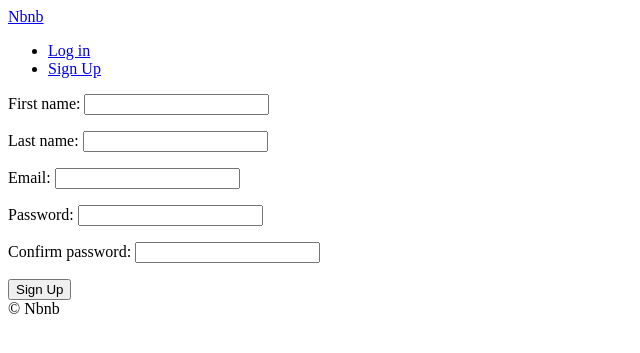
After one commit to JaeHyung94/airbnb-clone, a Django app: page /users/signup in a window 1280 px wide. The commit adds this page. Shown: the top 353 px of the page, without its empty margins (0-640 px from the left). Run offline with Django 3.2, Linux system fonts and the light colour scheme.

Commit message:
Making Signup page with form

```diff
--- a/templates/partials/nav.html
+++ b/templates/partials/nav.html
@@ -5,6 +5,7 @@
     <li><a href="{% url "users:logout" %}">Log out</a></li>
     {% else %}
     <li><a href="{% url "users:login" %}">Log in</a></li>
+    <li><a href="{% url "users:signup" %}">Sign Up</a></li>
     {% endif %}
 
 
--- /dev/null
+++ b/templates/users/signup.html
@@ -0,0 +1,22 @@
+{% extends "base.html" %}
+
+{% block page_title %}
+Sign Up
+{% endblock page_title %}
+
+
+{% block search-bar %}
+
+{% endblock search-bar %}
+
+
+{% block content %}
+<form method="POST" action="{% url "users:signup" %}">
+    {% csrf_token %}
+    {{form.as_p}}
+    <button>Sign Up</button>
+</form>
+
+
+
+{% endblock content %}
--- a/users/forms.py
+++ b/users/forms.py
@@ -1,4 +1,5 @@
 from django import forms
+from django.contrib.auth.models import User
 from . import models
 
 
@@ -20,3 +21,42 @@ class LoginForm(forms.Form):
                 self.add_error("password", forms.ValidationError("Password is Wrong"))
         except models.User.DoesNotExist:
             self.add_error("email", forms.ValidationError("User Does Not Exist"))
+
+
+class SignupForm(forms.Form):
+
+    first_name = forms.CharField(max_length=80)
+    last_name = forms.CharField(max_length=80)
+    email = forms.EmailField()
+    password = forms.CharField(widget=forms.PasswordInput, label="Password")
+    password1 = forms.CharField(widget=forms.PasswordInput, label="Confirm password")
+
+    def clean_email(self):
+        email = self.cleaned_data.get("email")
+
+        try:
+            models.User.objects.get(email=email)
+            raise forms.ValidationError("User already exists with this email")
+        except models.User.DoesNotExist:
+            return email
+
+    def clean_password1(self):
+        password = self.cleaned_data.get("password")
+        password1 = self.cleaned_data.get("password1")
+
+        if password == password1:
+            return password
+        else:
+            raise forms.ValidationError("Password confirmation does not match")
+
+    def save(self):
+        first_name = self.cleaned_data.get("first_name")
+        last_name = self.cleaned_data.get("last_name")
+        email = self.cleaned_data.get("email")
+        password = self.cleaned_data.get("password")
+
+        user = models.User.objects.create_user(email, email=email, password=password)
+        user.first_name = first_name
+        user.last_name = last_name
+
+        user.save()
--- a/users/urls.py
+++ b/users/urls.py
@@ -6,4 +6,5 @@ app_name = "users"
 urlpatterns = [
     path("login", views.LoginView.as_view(), name="login"),
     path("logout", views.log_out, name="logout"),
+    path("signup", views.SignupView.as_view(), name="signup"),
 ]
--- a/users/views.py
+++ b/users/views.py
@@ -52,3 +52,22 @@ class LoginView(FormView):
 def log_out(request):
     logout(request)
     return redirect(reverse("core:home"))
+
+
+class SignupView(FormView):
+    template_name = "users/signup.html"
+    form_class = forms.SignupForm
+    success_url = reverse_lazy("core:home")
+
+    def form_valid(self, form):
+        form.save()
+
+        email = form.cleaned_data.get("email")
+        password = form.cleaned_data.get("password")
+
+        user = authenticate(self.request, username=email, password=password)
+
+        if user is not None:
+            login(self.request, user)
+
+        return super().form_valid(form)
```
Also changed, not shown: db.sqlite3.
